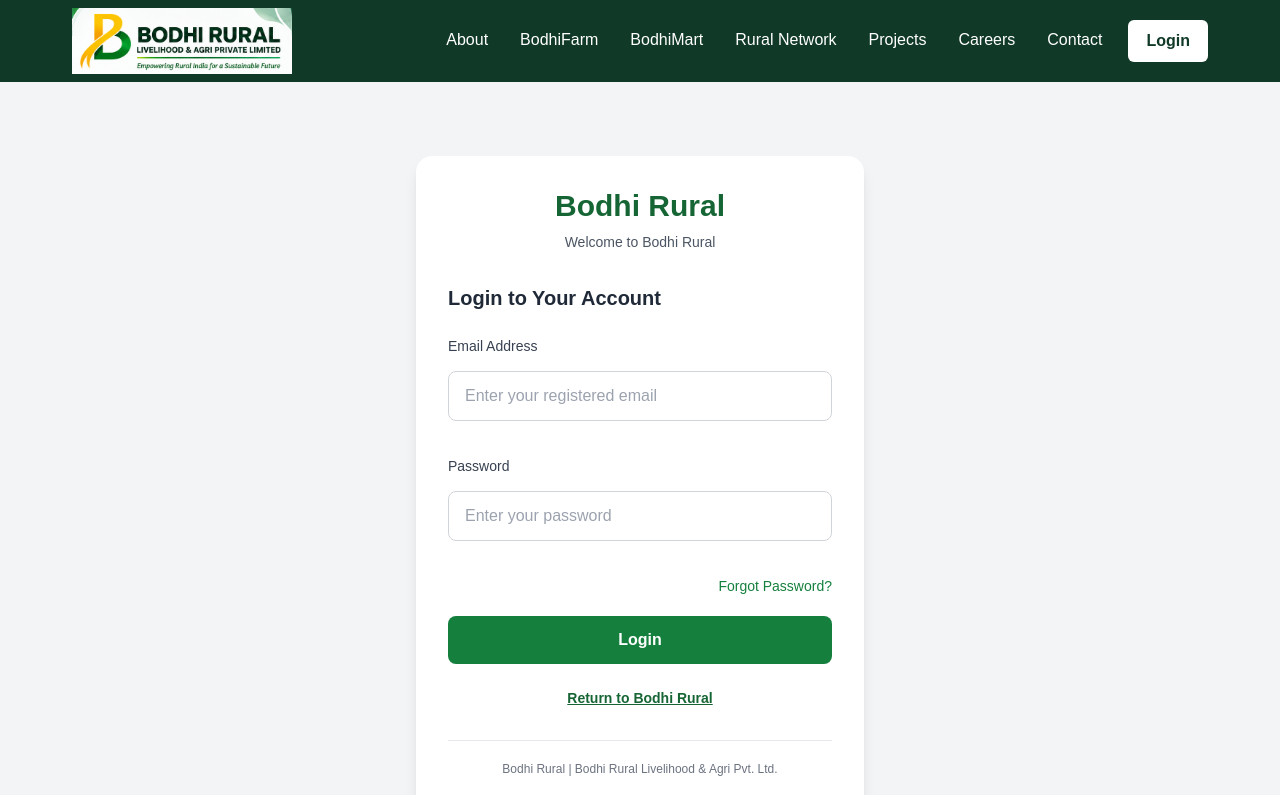
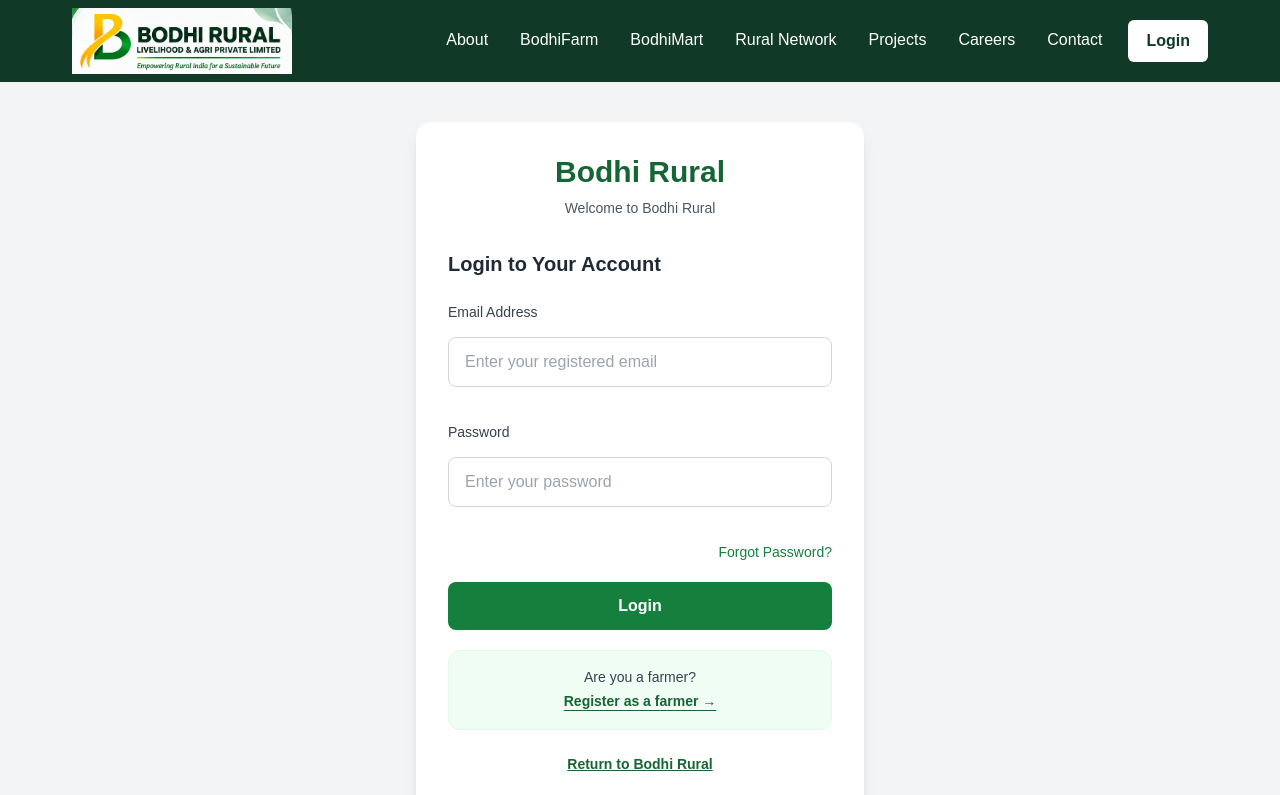
Before and after one commit to drdeepaksingh1/Bodhi-Rural, a Next.js app: page /login in a window 1280 px wide. Shown: the top 795 px of the page. Built offline with nearby package versions, Linux system fonts and the light colour scheme.

Commit message:
Add farmer registration link below login

```diff
--- a/src/app/login/page.tsx
+++ b/src/app/login/page.tsx
@@ -2,6 +2,7 @@
 'use client';
 
 import { FormEvent, Suspense, useState } from 'react';
+import Link from 'next/link';
 import { useSearchParams } from 'next/navigation';
 import { createClient } from '../../lib/supabase/client';
 
@@ -290,6 +291,18 @@ function LoginForm() {
 
         </form>
 
+        {!isForgotPassword && !isBodhiMartLogin && (
+          <div className="mt-5 rounded-xl border border-green-100 bg-green-50 px-4 py-4 text-center">
+            <p className="text-sm text-gray-700">Are you a farmer?</p>
+            <Link
+              href="/farmer/register"
+              className="mt-1 inline-block text-sm font-bold text-green-800 underline underline-offset-4 hover:text-green-950"
+            >
+              Register as a farmer →
+            </Link>
+          </div>
+        )}
+
         {/* Back to login */}
         {isForgotPassword && (
           <div className="mt-6 text-center">
```
